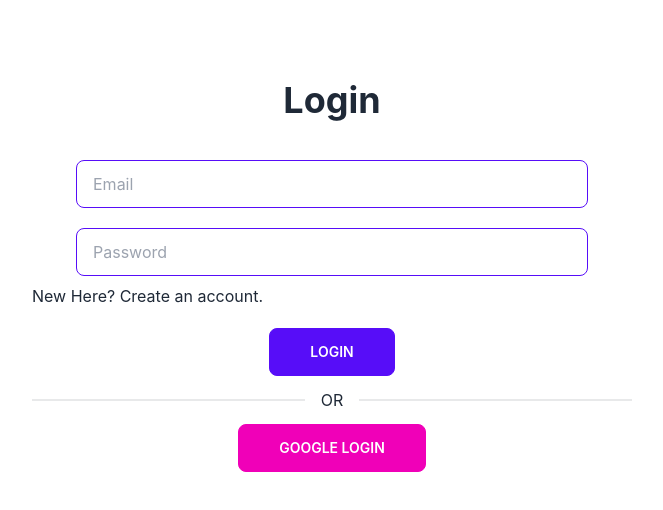
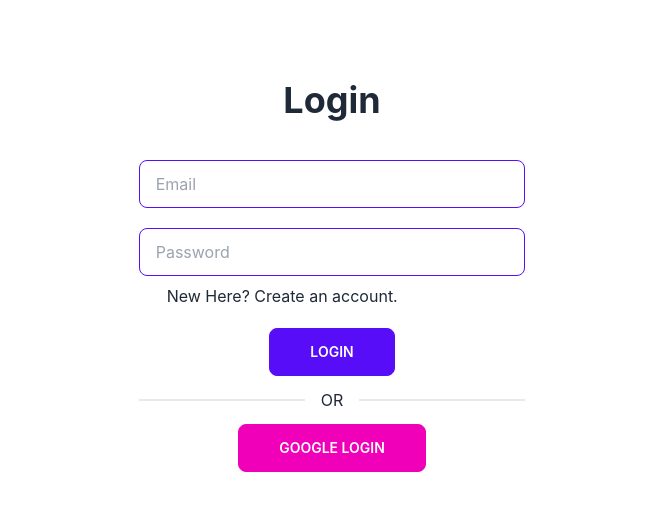
Before and after one commit to moniruzzaman01/task-aptcoder, a React (Create React App) app: page / in a window 1280 px wide. Shown: the top 510 px of the page, without its empty margins (308-971 px from the left). Built offline with nearby package versions, Linux system fonts and the light colour scheme.

Commit message:
maked responsive

```diff
--- a/src/Components/Login.js
+++ b/src/Components/Login.js
@@ -3,7 +3,7 @@ import SocialLogin from "./SocialLogin";
 
 const Login = () => {
   return (
-    <div className=" w-full px-5 lg:w-1/2 mx-auto mt-20">
+    <div className=" w-full px-5 md:w-1/2 lg:w-1/3 mx-auto mt-20">
       <h1 className=" text-4xl font-bold mb-10">Login</h1>
       <form action="">
         <input
@@ -18,7 +18,7 @@ const Login = () => {
           placeholder="Password"
           className="input input-bordered input-primary w-full max-w-lg mb-2"
         />
-        <p className=" text-left mb-5">New Here? Create an account.</p>
+        <p className=" text-left mb-5 lg:pl-7">New Here? Create an account.</p>
         <button className=" btn btn-primary px-10">Login</button>
       </form>
       <SocialLogin />
```
